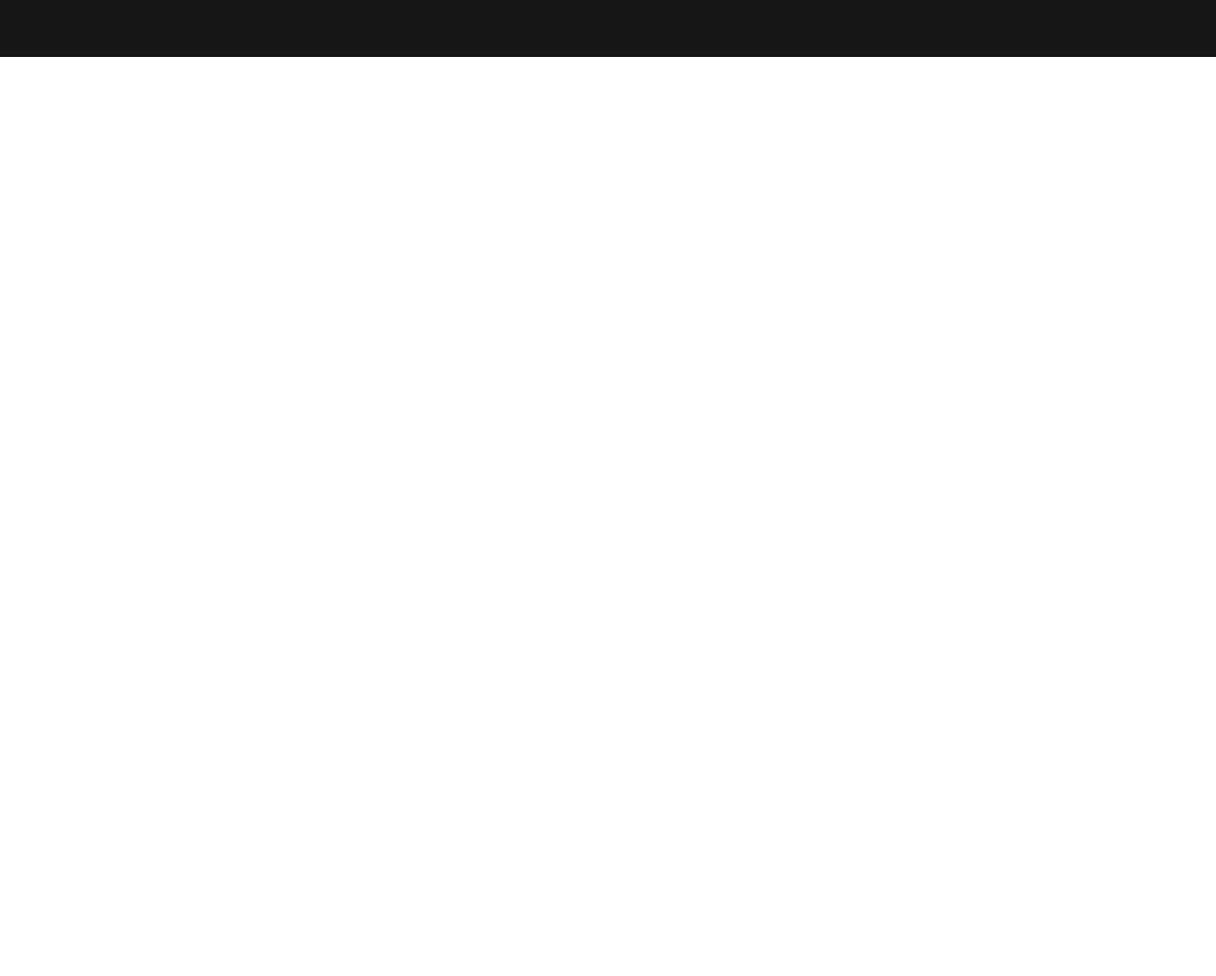
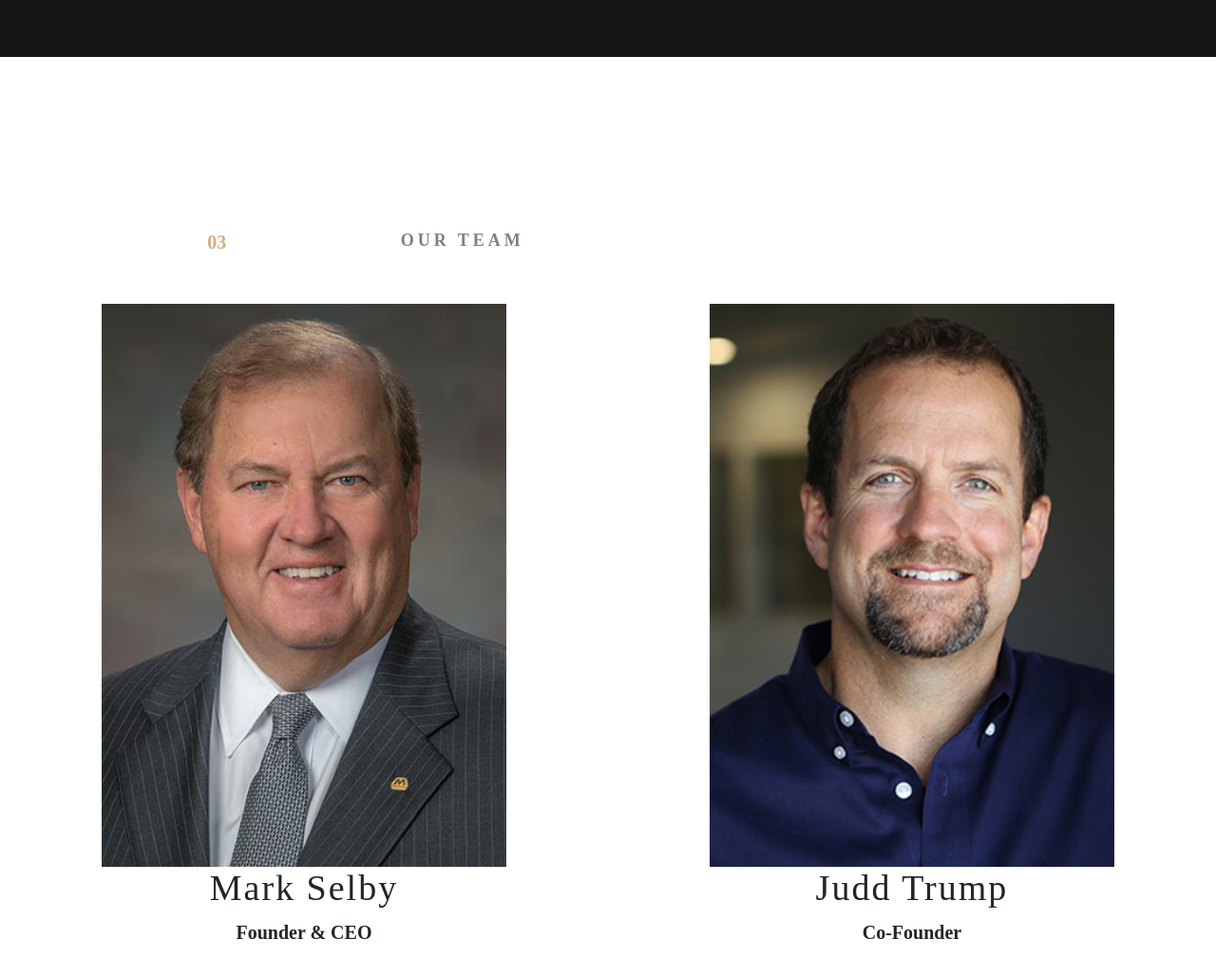
Before and after one commit to barron-KH/Project-Webagency-sass, a plain HTML site: page index.html in a window 1280 px wide. Shown: the part 4016-5044 px from the top of the page at 95% size. Before the commit the page ends 4076 px from the top, so only its background shows below. Drawn offline with nearby package versions, Linux system fonts and the light colour scheme; a web font is replaced by a local one.

Commit message:
section our team is done

```diff
--- a/index.html
+++ b/index.html
@@ -216,6 +216,8 @@
 
                     <!--------------- Achievements section starts here --------------->
 
+                <section class="our-team">
+
                     <div class="container-achivements">
                         <br><br><br>
 
@@ -259,9 +261,58 @@
                                <div class="space"></div>
                                <div class="space"></div>
 
-                    </div>
+                        </dev>
+                </section>
 
                     <!--------------- Achievements section starts here --------------->
+
+                               <!--------------- team section starts here --------------->
+
+            <section class="team">
+
+                <div class="container-team">
+
+                        <div class="row">
+                              <div class="col-md-2"></div>
+                              <div class="col-md-2 sec-number">03</div>
+                              <div class="col-md-8 sec-heading">Our team</div>
+                        </div>
+
+                        <div class="row members">
+
+                            <div class="col-md-1"></div>
+
+                            <div class="col-md-4 clss-paddi">
+                                    <div class="team-member">
+                                          <div class="team-img team-one"></div>
+                                    </div>
+                                    <div class="team-title">
+                                          <h5>Mark Selby</h5>
+                                          <span>Founder & CEO</span>
+                                    </div>
+                            </div>
+
+                            <div class="col-md-2"></div>
+
+                            <div class="col-md-4 clss-paddi">
+                                          <div class="team-member">
+                                                <div class="team-img team-two"></div>
+                                          </div>
+                                          <div class="team-title">
+                                                <h5>Judd Trump</h5>
+                                                <span>Co-Founder</span>
+                                          </div>
+
+
+                            </div>
+
+                        </div>
+
+                </div>
+
+            </section>
+
+            <!--------------- team section ends here --------------->
 
 
 
--- a/sass/main.scss
+++ b/sass/main.scss
@@ -470,7 +470,7 @@ html, body {
 
          /*------------achievements section starts------------*/
 
-         .container-achivements{
+        .container-achivements{
             background-color: color(tro);
             width: $every;
             overflow-x: hidden;
@@ -549,18 +549,78 @@ html, body {
                         }
                     }
                 }
-                @media(max-width: 992px) {
-                    #achiev {
-                      font-size: 30px;
-                      letter-spacing: 2px;
+        }
+
+        /*----------- our team section starts ------- */
+
+        .team {
+            overflow-x: hidden;
+            .container-team {
+                padding: 180px 0;
+                @include mobile {
+                    text-align: center;
+                }
+
+
+                .sec-number {
+                    color: color(pre);
+                    font-weight: bolder;
+                    font-size: 20px;
+                    font-family: "Poppins" !important;
+                }
+                .sec-heading {
+                    color: color(six);
+                    text-transform: uppercase;
+                    letter-spacing: 4px;
+                    font-size: 18px;
+                    padding: 0 !important ;
+                    font-weight: 800;
+                }
+                .members {
+                    margin: 50px 0;
+                    height: 500px;
+                }
+                    .team-member {
+                        overflow: hidden;
                     }
-                    .project {
-                        width:100% !important;
-                    }
-                    .project1::after, .project2::after, .project3::after {
-                       display: none;
-                    }
-                }
+                        .team-img {
+                            height: 593px;
+                            position: relative;
+                        }
+                        .team-one {
+                            background: url(../img/CEO.png) no-repeat 50% 50%;
+                            background-size: cover;
+                        }
+                        .team-two {
+                            background: url(../img/Co-founder.png) no-repeat 50% 50%;
+                            background-size: cover;
+                        }
+                        .team-title {
+                           text-align: center;
+                           font-family: 'Roboto mono' sans-serif;
+                           font-size: 700;
+                        }
+                        h5 {
+                           font-size: 38px;
+                           letter-spacing: 2px;
+
+                        }
+                        span {
+                           font-size: 20px;
+                           font-weight:bolder;
+                        }
+                        .clss-paddi {
+                           padding: 0;
+                           @include mobile {
+                               margin-top: 50px;
+                               margin-bottom: 50px;
+                           }
+                        }
+
+
+
+
+            }
         }
     }
 }
```
Also changed, not shown: img/CEO.png (added), img/Co-founder.png (added), sass/main.css, 1 other file.
